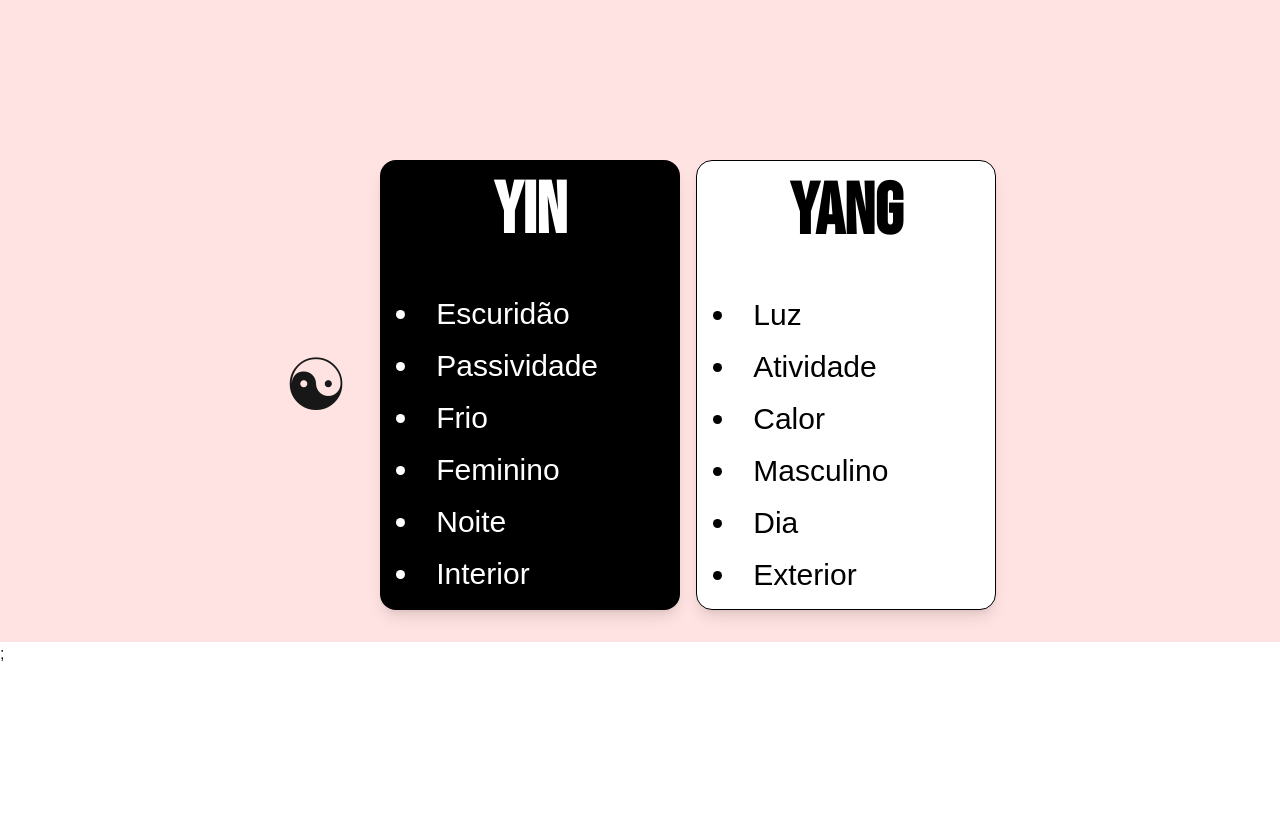
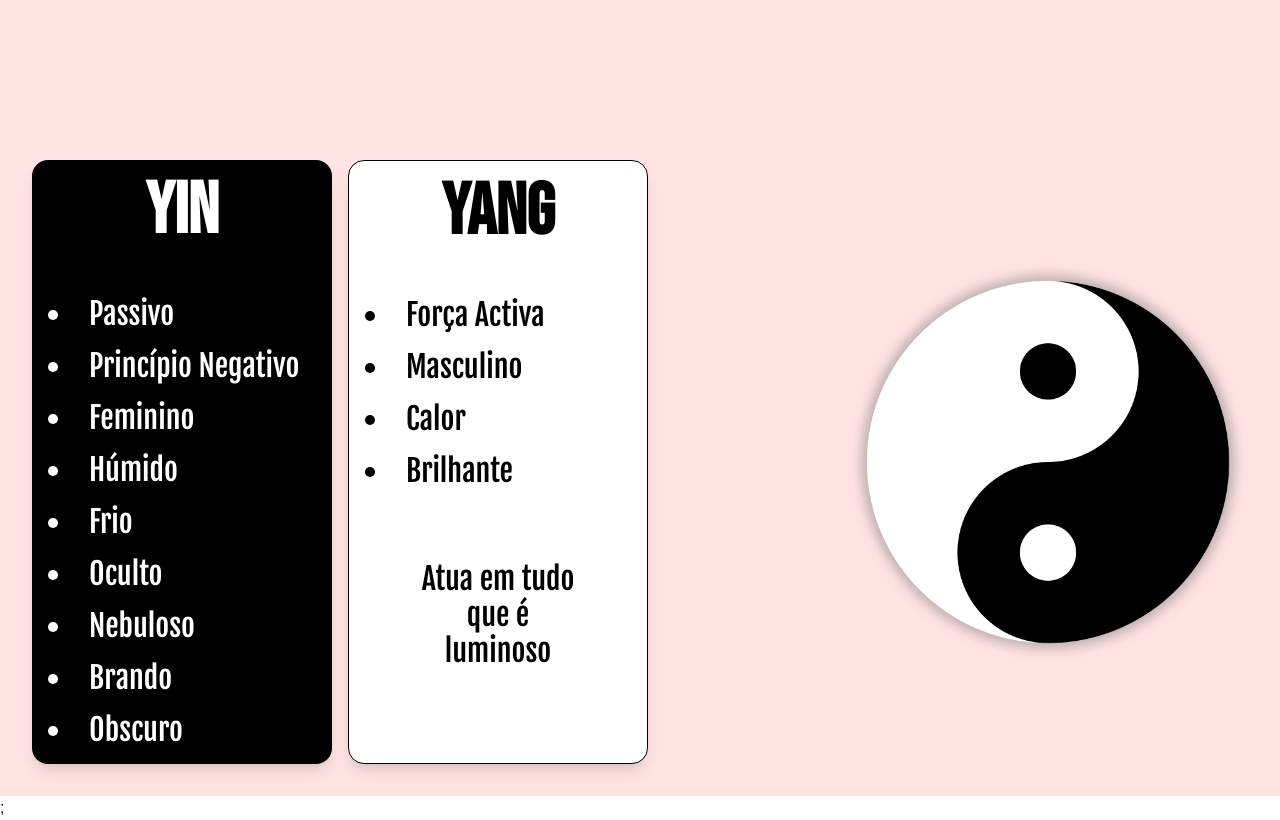
Before and after one commit to fabioazv14/ARJStudy, a Next.js app: page /simbolos in a window 1280 px wide. Shown: the part 920-1740 px from the top of the page. Before the commit the page ends 1586 px from the top, so only its background shows below. Built offline with nearby package versions, Linux system fonts and the light colour scheme.

Commit message:
feat: improve YinYang definition

```diff
--- a/src/components/stripe.tsx
+++ b/src/components/stripe.tsx
@@ -16,7 +16,7 @@ const gradientClasses: Record<string, string> = {
     blue: 'from-blue-200 to-gray-100',
     purple: 'from-purple-200 to-gray-100',
     red: 'from-red-200 to-gray-100',
-    brown: 'from-yellow-700 to-gray-100',
+    brown: 'from-[var(--lightbrown)] to-gray-100',
     black: 'from-zinc-800 to-gray-100',
 };
 
--- a/src/components/yinyang.tsx
+++ b/src/components/yinyang.tsx
@@ -1,41 +1,49 @@
-import { bebasNeue } from "../../public/fonts/fonts";
+import { bebasNeue, fjallaOne } from "../../public/fonts/fonts";
 
 
 export default function YinyangTable() {
     return (
-      <div className="flex flex-col md:flex-row items-center justify-center gap-8 p-8">
-        {/* Símbolo Yin-Yang */}
-        <div className="text-7xl">
-          ☯
-        </div>
+      <div className="flex flex-col md:flex-row items-center justify-center gap-50 p-8">
 
         {/* Tabelas Yin e Yang */}
         <div className="flex flex-col md:flex-row gap-4">
           {/* Yin */}
-          <div className={`${bebasNeue.variable} bg-black text-white rounded-2xl shadow-lg p-4 min-w-[300px]`}>
+          <div className={`${bebasNeue.variable} ${fjallaOne.variable} bg-black text-white rounded-2xl shadow-lg p-4 min-w-[300px]`}>
             <h2 className="text-7xl font-bold mb-12 text-center font-title">Yin</h2>
-            <ul className="list-disc list-inside space-y-4 text-3xl">
-              <li>Escuridão</li>
-              <li>Passividade</li>
+            <ul className="list-disc list-inside space-y-4 text-3xl font-navbut">
+              <li>Passivo</li>
+              <li>Princípio Negativo</li>
+              <li>Feminino</li>
+              <li>Húmido</li>
               <li>Frio</li>
-              <li>Feminino</li>
-              <li>Noite</li>
-              <li>Interior</li>
+              <li>Oculto</li>
+              <li>Nebuloso</li>
+              <li>Brando</li>
+              <li>Obscuro</li>
             </ul>
           </div>
 
           {/* Yang */}
-          <div className={`${bebasNeue.variable} bg-white text-black rounded-2xl shadow-lg p-4 min-w-[300px] border`}>
+          <div className={`${bebasNeue.variable} ${fjallaOne.variable} bg-white text-black rounded-2xl shadow-lg p-4 min-w-[300px] border`}>
             <h2 className="text-7xl font-bold mb-12 text-center font-title">Yang</h2>
-            <ul className="list-disc list-inside space-y-4 text-3xl">
-              <li>Luz</li>
-              <li>Atividade</li>
+            <ul className="list-disc list-inside space-y-4 text-3xl font-navbut">
+              <li>Força Activa</li>
+              <li>Masculino</li>
               <li>Calor</li>
-              <li>Masculino</li>
-              <li>Dia</li>
-              <li>Exterior</li>
+              <li>Brilhante</li>
             </ul>
+            <h3 className="flex mx-auto text-center mt-18 text-3xl font-navbut w-40">Atua em tudo que é luminoso</h3>
           </div>
+        </div>
+
+
+        {/* Símbolo Yin-Yang */}
+        <div className="flex">
+          <img
+            src="/images/yinyang.png"
+            alt="YINYANG"
+            width={500}
+          />
         </div>
       </div>
     );
--- a/src/styles/globals.css
+++ b/src/styles/globals.css
@@ -5,6 +5,7 @@
   --foreground: #171717;
   --black: #171717;
   --white: #ffffff;
+  --lightbrown: #b37e66;
 }
 
 @theme inline {
```
